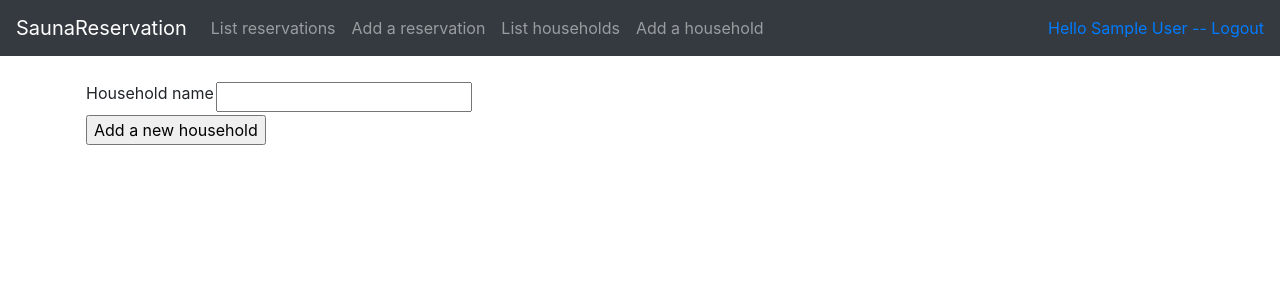
After one commit to selinale/tsoha-sauna, a Flask app: page /households/new/ in a window 1280 px wide. The commit adds this page. Shown: the top 300 px of the page. Run offline with Flask 2, Linux system fonts and the light colour scheme; a user stored in the database is signed in; tables that the repository leaves empty hold one stand-in row (values such as "Sample post"); some libraries are stand-ins or nearby versions.

Commit message:
householdin luomista ja korjaamista

```diff
--- a/application/__init__.py
+++ b/application/__init__.py
@@ -21,6 +21,8 @@ from application.reservations import views
 from application.auth import models
 from application.auth import views
 
+from application.households import models, views
+
 from application.auth.models import User
 from os import urandom
 app.config["SECRET_KEY"] = urandom(32)
--- a/application/auth/models.py
+++ b/application/auth/models.py
@@ -10,6 +10,7 @@ class User(Base):
     name = db.Column(db.String(144), nullable=False)
     username = db.Column(db.String(144), nullable=False)
     password = db.Column(db.String(144), nullable=False)
+    household = db.Column(db.String(2), db.ForeignKey('household.id'))
 
     reservations = db.relationship("Reservation", backref='account', lazy=True)
 
--- /dev/null
+++ b/application/households/forms.py
@@ -0,0 +1,8 @@
+from flask_wtf import FlaskForm
+from wtforms import BooleanField, StringField, validators
+
+class HouseholdForm(FlaskForm):
+    id = StringField("Household name", [validators.Length(min=2, max=2)])
+
+    class Meta:
+        csrf = False
--- /dev/null
+++ b/application/households/views.py
@@ -0,0 +1,35 @@
+from flask import render_template, request, redirect, url_for
+from flask_login import login_required, current_user
+
+from application import app, db
+from application.households.models import Household
+from application.households.forms import HouseholdForm
+
+@app.route("/households", methods = ['GET'])
+def list_households():
+    households = Household.query.all()
+    count = Household.household_count()
+
+
+    return render_template('households/list.html', households=households, count=count)
+
+
+@app.route("/households/new/")
+@login_required
+def households_form():
+    return render_template("households/new.html", form=HouseholdForm())
+
+@app.route("/households", methods = ['POST'])
+@login_required
+def households_create():
+    form = HouseholdForm(request.form)
+
+    if not form.validate():
+        return render_template("households/new.html", form=form)
+
+    r = Household(form.id.data)
+
+    db.session().add(r)
+    db.session().commit()
+
+    return redirect(url_for("list_households"))
--- a/application/reservations/views.py
+++ b/application/reservations/views.py
@@ -7,7 +7,10 @@ from application.reservations.forms import ReservationForm
 
 @app.route("/reservations/", methods=["GET"])
 def reservations_index():
-    return render_template("reservations/list.html", reservations = Reservation.query.all())
+    reservations = Reservation.query.all()
+    count = Reservation.reservation_count()
+
+    return render_template("reservations/list.html", reservations = reservations, count=count)
 
 @app.route("/reservations/new/")
 @login_required
--- /dev/null
+++ b/application/templates/households/new.html
@@ -0,0 +1,29 @@
+{% extends "layout.html" %}
+
+{% block body %}
+
+<form method="POST" action="{{ url_for('households_create') }}">
+    <table>
+      <tr>
+        <td>
+          {{ form.id.label }}
+        </td>
+        <td>
+          {{ form.id }}
+        </td>
+        <td>
+          <ul>
+            {% for error in form.id.errors %}
+            <li>{{ error }}</li>
+            {% endfor %}
+          </ul>
+        </td>
+      </tr>
+      <tr>
+        <td colspan="3">
+          <input type="submit" value="Add a new household"/>
+        </td>
+      </tr>
+  </form>
+
+{% endblock %}
--- a/application/templates/layout.html
+++ b/application/templates/layout.html
@@ -20,6 +20,12 @@
           </li>
           <li class="nav-item">
             <a class="nav-link" href="{{ url_for('reservations_form') }} ">Add a reservation</a>
+          </li>
+          <li class="nav-item">
+            <a class="nav-link" href="{{ url_for('list_households') }} ">List households</a>
+          </li>
+          <li class="nav-item">
+            <a class="nav-link" href="{{ url_for('households_form') }} ">Add a household</a>
           </li>
         </ul>
         <div class="form-inline mt-2 mt-md-0">
```
Also changed, not shown: application/households/models.py (added, +25 -0 lines), application/reservations/models.py (+12 -0 lines), application/templates/households/list.html (added, +17 -0 lines), application/templates/reservations/list.html (+8 -12 lines), application/templates/reservations/new.html (+0 -10 lines).
